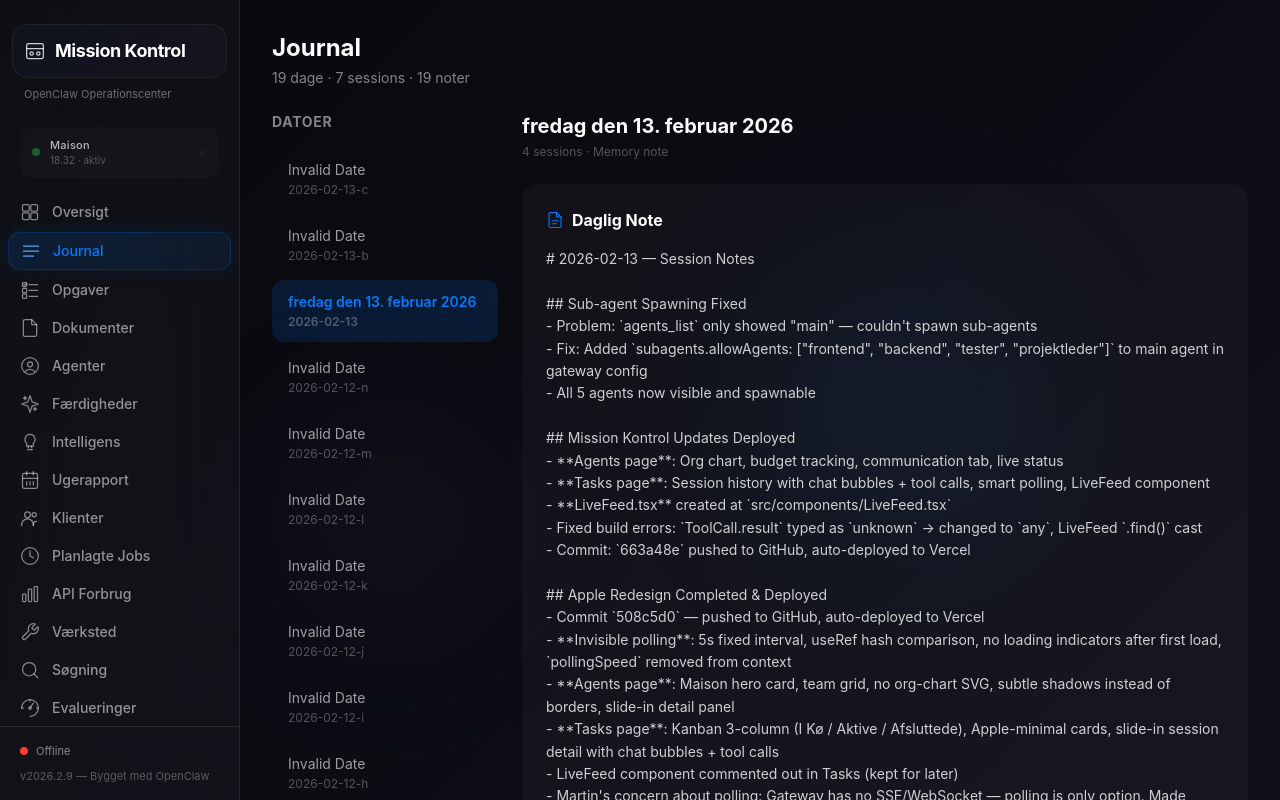
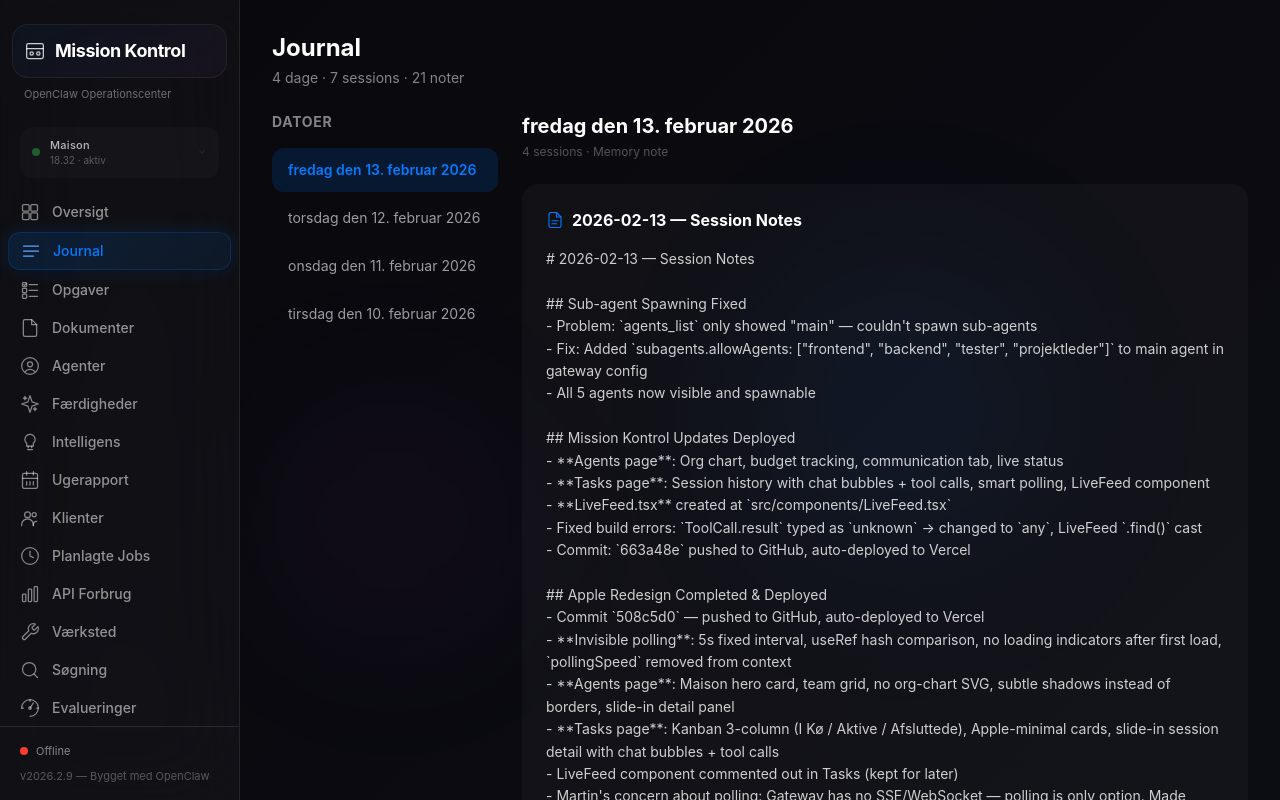
Before and after one commit to MartinSarvio/Mission-Kontrol, a React (Vite) app: page / in a window 1280 px wide. Both pictures are taken after a click on the element "Journal". Shown: the top 800 px of the page. Built offline with nearby package versions, Linux system fonts and the light colour scheme; the HTML template or start-up script is replaced by a standard one.

Commit message:
Fix Journal: korrekt dato-parsing, rigtige overskrifter, redacted secrets i archive

```diff
--- a/src/pages/Journal.tsx
+++ b/src/pages/Journal.tsx
@@ -6,6 +6,7 @@ import { fetchMemoryFiles, fetchAllSessions, MemoryEntry, TranscriptSession } fr
 interface DayData {
   date: string
   memory?: MemoryEntry
+  memories?: MemoryEntry[]
   sessions: TranscriptSession[]
 }
 
@@ -13,9 +14,17 @@ interface DayData {
 const CACHE_KEY_MEMORY = 'openclaw-memory-files'
 const CACHE_KEY_SESSIONS = 'openclaw-all-sessions'
 
+function extractDatePart(dateStr: string): string {
+  // Extract YYYY-MM-DD from strings like "2026-02-13-c" or "2026-02-12-mission-kontrol"
+  const match = dateStr.match(/^(\d{4}-\d{2}-\d{2})/)
+  return match ? match[1] : dateStr
+}
+
 function formatDate(dateStr: string): string {
   try {
-    const date = new Date(dateStr)
+    const clean = extractDatePart(dateStr)
+    const date = new Date(clean + 'T12:00:00')
+    if (isNaN(date.getTime())) return dateStr
     return date.toLocaleDateString('da-DK', {
       weekday: 'long',
       day: 'numeric',
@@ -25,6 +34,12 @@ function formatDate(dateStr: string): string {
   } catch {
     return dateStr
   }
+}
+
+function extractTitle(content: string): string | null {
+  // Find first markdown heading
+  const match = content.match(/^#\s+(.+)$/m)
+  return match ? match[1].trim() : null
 }
 
 function getDateKey(timestamp: string | number): string {
@@ -174,18 +189,22 @@ function DayContent({ day }: { day: DayData }) {
   return (
     <div className="space-y-6">
       {/* Memory content */}
-      {day.memory && (
+      {day.memories && day.memories.length > 0 && day.memories.map((mem, i) => {
+        const title = extractTitle(mem.content) || mem.filename.replace('.md', '').replace(/^\d{4}-\d{2}-\d{2}-?/, '') || 'Daglig Note'
+        return (
           <div
+            key={i}
             className="rounded-2xl p-6"
             style={{ background: 'rgba(255,255,255,0.03)' }}
           >
             <div className="flex items-center gap-2 mb-4">
               <Icon name="doc-text" size={18} style={{ color: '#007AFF' }} />
-            <h3 className="text-base font-bold text-white">Daglig Note</h3>
+              <h3 className="text-base font-bold text-white">{title}</h3>
             </div>
-          {renderMarkdown(day.memory.content)}
+            {renderMarkdown(mem.content)}
           </div>
-      )}
+        )
+      })}
 
       {/* Sessions */}
       {day.sessions.length > 0 && (
@@ -265,9 +284,6 @@ function DateSidebar({
               }}
             >
               <div className="text-sm">{formatDate(date)}</div>
-              <div className="text-xs mt-0.5" style={{ color: 'rgba(255,255,255,0.3)' }}>
-                {date}
-              </div>
             </button>
           )
         })}
@@ -339,13 +355,16 @@ export default function Journal() {
   const dayDataMap = useMemo(() => {
     const map = new Map<string, DayData>()
 
-    // Tilføj memory entries
+    // Tilføj memory entries (group by YYYY-MM-DD)
     for (const mem of memoryFiles) {
-      const dateKey = mem.date
+      const dateKey = extractDatePart(mem.date)
       if (!map.has(dateKey)) {
-        map.set(dateKey, { date: dateKey, sessions: [] })
+        map.set(dateKey, { date: dateKey, sessions: [], memories: [] })
       }
-      map.get(dateKey)!.memory = mem
+      const day = map.get(dateKey)!
+      if (!day.memory) day.memory = mem
+      if (!day.memories) day.memories = []
+      day.memories.push(mem)
     }
 
     // Tilføj sessions grupperet efter dato
```
Also changed, not shown: public/memory-archive.json. Lines whose indentation alone changed are shown as unchanged.
